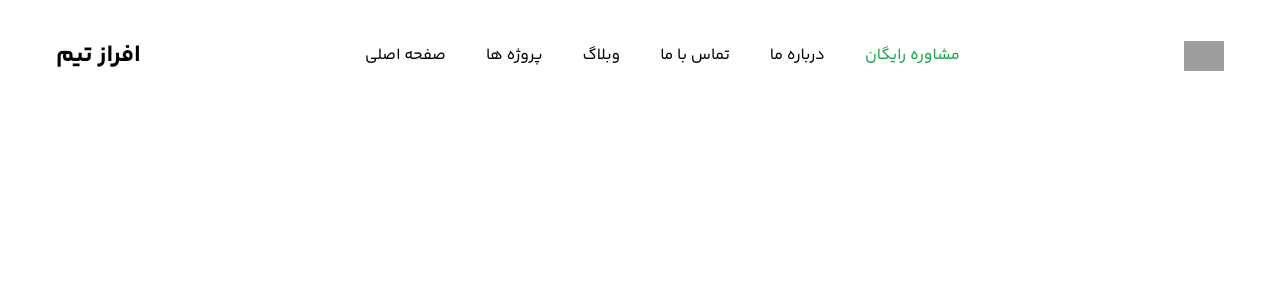
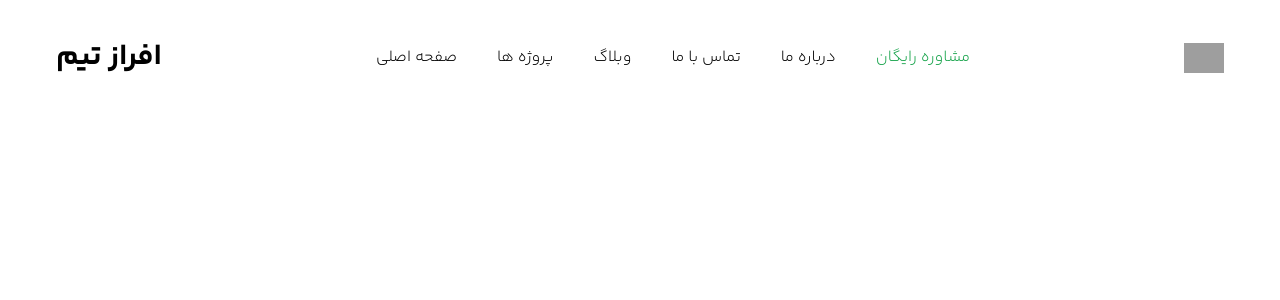
Before and after one commit to AfrazTeam/website, a Next.js app: page /home in a window 1280 px wide. Shown: the top 300 px of the page. Built offline with nearby package versions, Linux system fonts and the light colour scheme; grey boxes are pictures that could not be loaded.

Commit message:
update font item

```diff
--- a/app/globals.css
+++ b/app/globals.css
@@ -7,12 +7,12 @@
           @apply flex justify-between mx-14 mt-10 items-center
      }
      .header-name{
-          @apply font-bold text-2xl
+          @apply font-bold text-3xl
      }
      .header-menu{
           @apply flex
      }
      .header-menu-item{
-          @apply px-5
+          @apply px-5 font-light
      }
 }
--- a/app/layout.tsx
+++ b/app/layout.tsx
@@ -13,7 +13,7 @@ export default function RootLayout({
 }) {
   return (
     <html lang="fa">
-      <body className={`${yekanBakh.variable} font-yekan-bakh ${inter.variable}`}>
+      <body className={`${yekanBakh.className} ${inter.variable}`}>
         {children}
       </body>
     </html>
```
